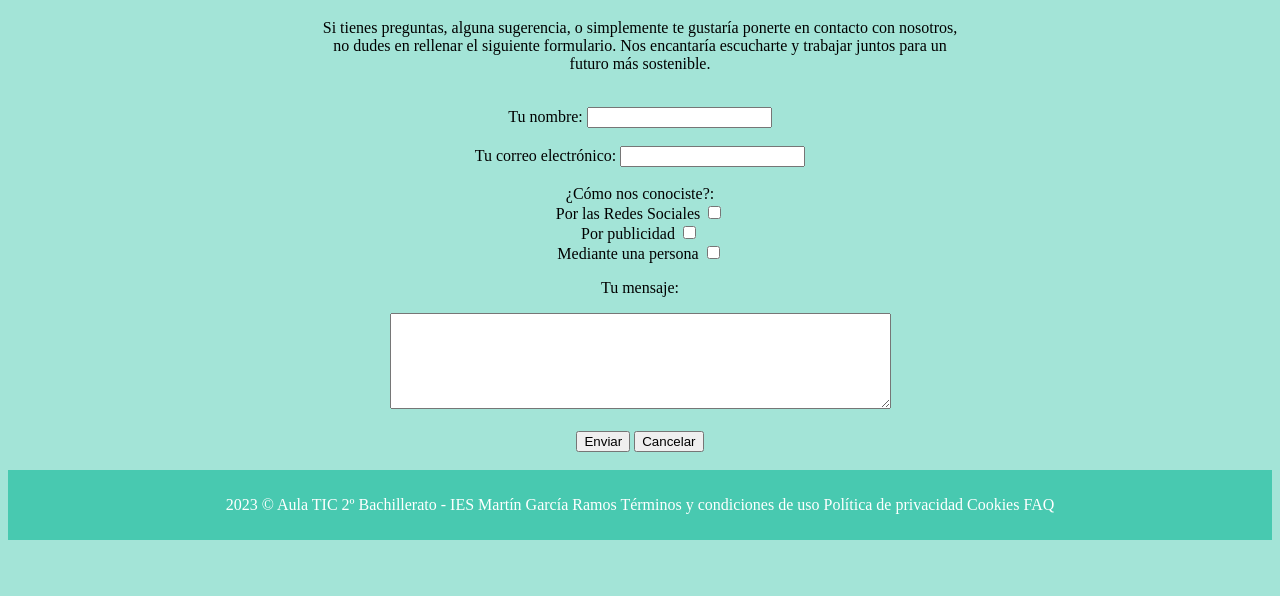
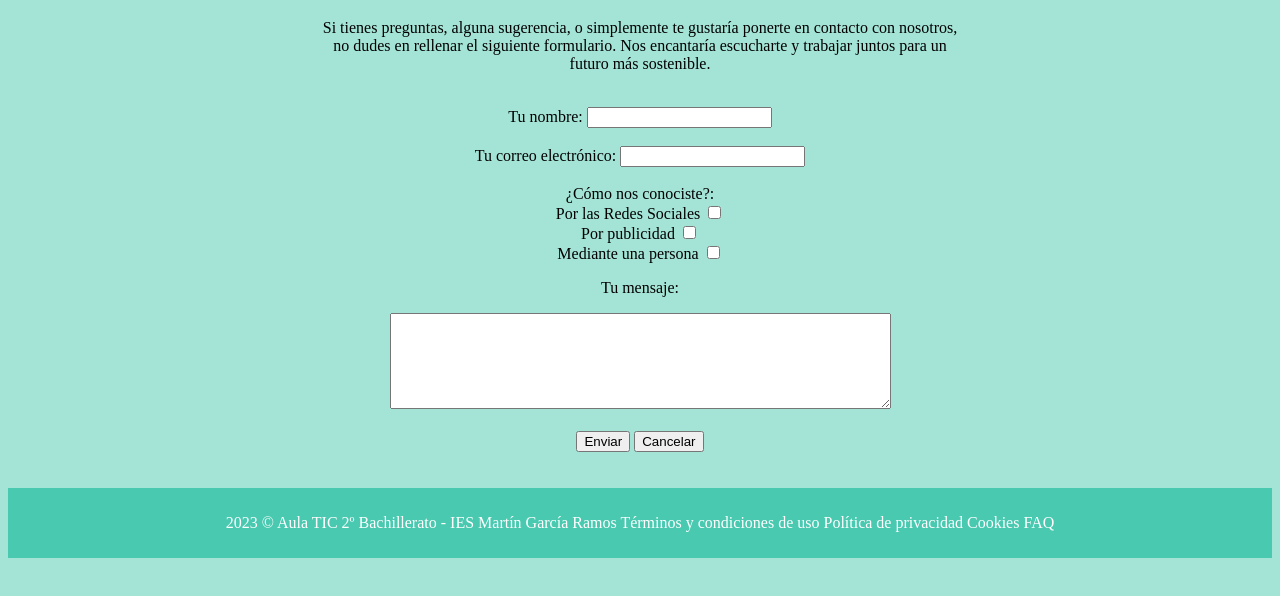
Before and after one commit to ibonper0708/Reforestacion-del-Amazonas, a plain HTML site: page contacto.html in a window 1280 px wide. Shown: the part 192-788 px from the top of the page. Drawn offline with Linux system fonts and the light colour scheme.

Commit message:
Update contacto.html

```diff
--- a/contacto.html
+++ b/contacto.html
@@ -55,8 +55,9 @@
     <textarea rows= "6" cols="60"></textarea><br><br>
 
     <button type= "submit">Enviar</button>
-    <button type= "reset">Cancelar</button> <br><br>
+    <button type= "reset">Cancelar</button>
  </div>
+<br><br>
 
  <footer>
 <p>2023 © Aula TIC 2º Bachillerato - IES Martín García Ramos
```
